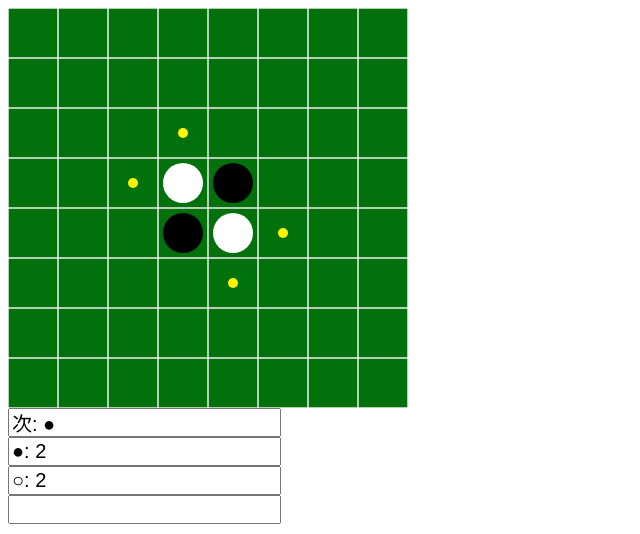
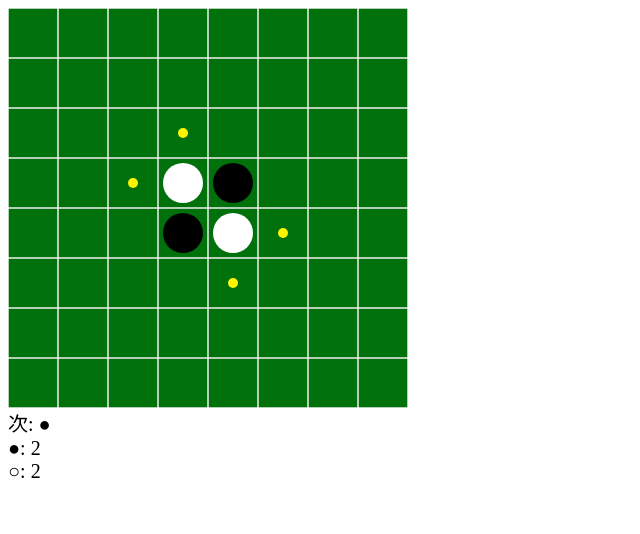
Before and after one commit to jngt/Othello, a plain HTML site: page index.html in a window 1280 px wide. Shown: the whole page, without its empty margins (0-640 px from the left). Drawn offline with Linux system fonts and the light colour scheme.

Commit message:
change text type

```diff
--- a/JS/render.js
+++ b/JS/render.js
@@ -54,10 +54,10 @@ function render(){
   st.canput = HowManyCanPut();
   st.black = HowMany(1);
   st.white = HowMany(-1);
-  document.getElementById("turn").value = "次: " + txt_turn[(st.turn+1)/2];
-  document.getElementById("black").value = "●: " + st.black;
-  document.getElementById("white").value = "○: " + st.white;
-  document.getElementById("end").value = ""
+  document.getElementById("turn").innerText = "次: " + txt_turn[(st.turn+1)/2];
+  document.getElementById("black").innerText = "●: " + st.black;
+  document.getElementById("white").innerText = "○: " + st.white;
+  document.getElementById("end").innerText = ""
 }
 
 function drawBoard(){
--- a/JS/rule.js
+++ b/JS/rule.js
@@ -13,18 +13,18 @@ canvas.onclick = function(e) {
     st.turn *= -1;
     render();
     if (st.canput == 0){
-      document.getElementById("end").value = WhichWin();
+      document.getElementById("end").innerText = WhichWin();
     }else{
-      document.getElementById("end").value = "Pass!";
+      document.getElementById("end").innerText = "Pass!";
     }
   }
 }
 function WhichWin(){
   var comment = ""
   if (st.black > st.white){
-    comment = "Winner:Black";
+    comment = "Winner: Black";
   }else if (st.black < st.white){
-    comment = "Winner:White";
+    comment = "Winner: White";
   }else {
     comment = "Draw!";
   }
--- a/css/othello.css
+++ b/css/othello.css
@@ -7,18 +7,18 @@ body {
   float: left;
 }
 #turn {
-  float: left;
+  /* float: left; */
   font-size: 20px;
 }
 #black {
-  float: left;
+  /* float: left; */
   font-size: 20px;
 }
 #white {
-  float: left;
+  /* float: left; */
   font-size: 20px;
 }
 #end {
-  float: left;
+  /* float: left; */
   font-size: 20px;
 }
--- a/index.html
+++ b/index.html
@@ -10,9 +10,13 @@
   <script type="text/javascript" src="./JS/render.js"></script>
   <script type="text/javascript" src="./JS/rule.js"></script>
   <br>
-  <input type="text" id="turn" /><br>
+  <div id = "turn"></div>
+  <div id = "black"></div>
+  <div id = "white"></div>
+  <div id = "end"></div>
+    <!-- <input type="text" id="turn" /><br>
   <input type="text" id="black" /><br>
   <input type="text" id="white" /><br>
-  <input type="text" id="end" />
+  <input type="text" id="end" /> -->
 </body>
 </html>
```
Also changed, not shown: img/img.png, 3 other files.
